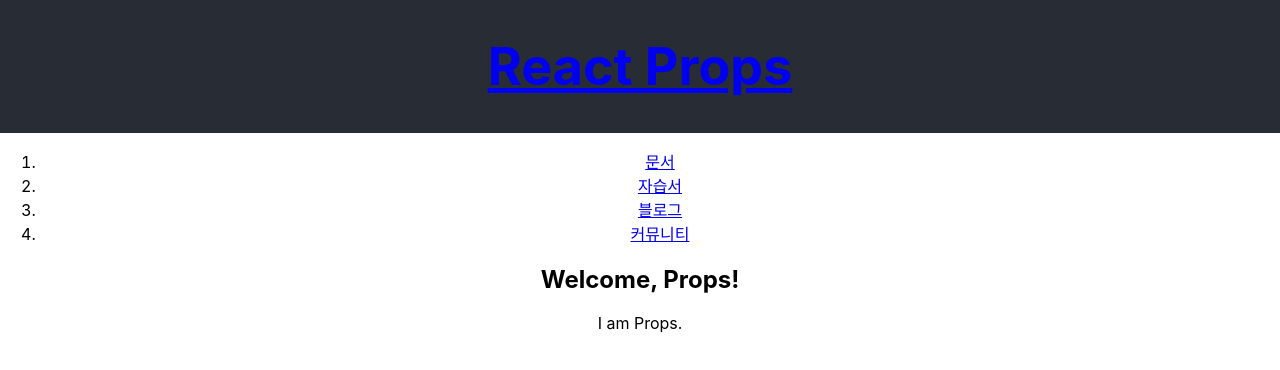
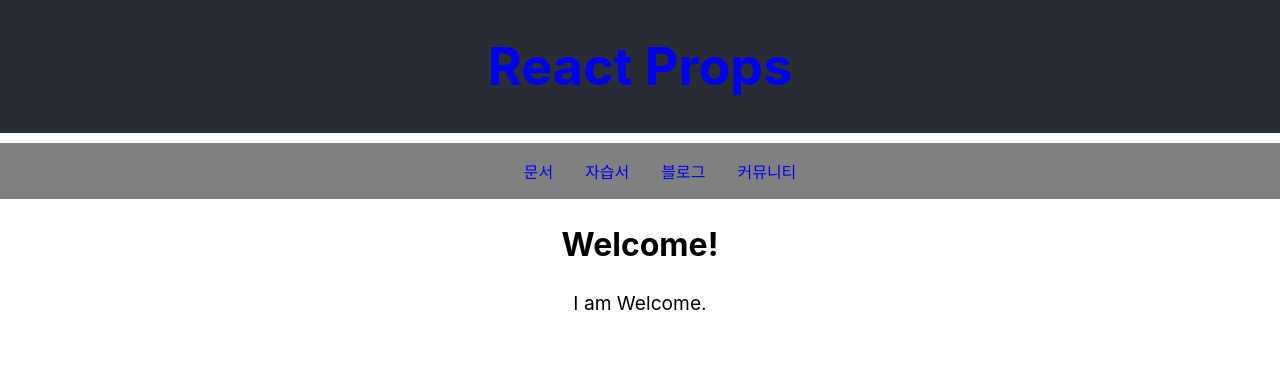
Before and after one commit to focus5n/toy-react, a React (Create React App) app: page / in a window 1280 px wide. Shown: the top 370 px of the page. Built offline with nearby package versions, Linux system fonts and the light colour scheme.

Commit message:
STD State

```diff
--- a/src/App.css
+++ b/src/App.css
@@ -1,10 +1,25 @@
 .App {
+  font-size: 10px;
   text-align: center;
 }
 
-.App-logo {
-  height: 40vmin;
-  pointer-events: none;
+a {
+  text-decoration-line: none;
+}
+
+ol {
+  display: flex;
+  flex-direction: row;
+  justify-content: center;
+  align-items: center;
+  background-color: grey;
+}
+
+li {
+  float: left;
+  list-style: none;
+  font-size: 1rem;
+  padding: 1rem 1rem 1rem 1rem;
 }
 
 .App-header {
@@ -15,9 +30,12 @@
   justify-content: center;
   font-size: calc(10px + 2vmin);
   color: white;
-
 }
 
-.App-link {
-  color: #61dafb;
+.Article h2 {
+  font-size: 2rem;
 }
+
+.Article p {
+  font-size: 1.2rem;
+}
--- a/src/App.js
+++ b/src/App.js
@@ -1,18 +1,14 @@
 import './App.css';
+import {useState} from "react";
 
 function Header(props) {
   return <header className="App-header">
-      {/*https://ko.reactjs.org/*/}
       <h1><a href='/' onClick={ event => {
         event.preventDefault();
         props.onChangeMode();
       }
       }>{props.title}</a></h1>
     </header>
-}
-
-function Alert() {
-    return alert("I am Header!");
 }
 
 function Nav(props) {
@@ -23,7 +19,7 @@
         li.push(<li key={topic.id}><a href={topic.link}>{topic.title}</a></li>);
     }
 
-  return  <nav>
+  return  <nav className="Nav">
       <ol>
           {li}
       </ol>
@@ -31,25 +27,48 @@
 }
 
 function Article(props) {
-  return  <article>
+  return  <article className="Article">
       <h2>{props.title}</h2>
       <p>{props.description}</p>
     </article>
 }
 
+
+
 function App() {
+    // const _mode = useState("WELCOME");
+    // const mode = _mode[0];
+    // const setMode = _mode[1];
+    const [mode, setMode] = useState('WELCOME');
+
     const topics = [
         {id:crypto.randomUUID(), title:"문서", link:"https://ko.reactjs.org/docs/getting-started.html"},
         {id:crypto.randomUUID(), title:"자습서", link:"https://ko.reactjs.org/tutorial/tutorial.html"},
         {id:crypto.randomUUID(), title:"블로그", link:"https://ko.reactjs.org/blog"},
         {id:crypto.randomUUID(), title:"커뮤니티", link:"https://ko.reactjs.org/community/support.html"}
     ]
+    let content;
+
+    if (mode === "WELCOME") {
+        content = <Article title="Welcome!" description="I am Welcome."></Article>;
+    } else if (mode === "REACT") {
+        content = <Article title="Welcome, React!" description="I am React."></Article>;
+    } else {
+        content = <Article title="Welcome!" description="I am Welcome."></Article>;
+    }
 
   return (
     <div className="App">
-        <Header title="React Props" onChangeMode={Alert}></Header>
+        <Header title="React Props" onChangeMode={() => {
+            if (mode === "WELCOME") {
+                setMode("REACT");
+            } else {
+                setMode("WELCOME");
+            }
+        }
+        }></Header>
         <Nav topics={topics}></Nav>
-        <Article title="Welcome, Props!" description="I am Props."></Article>
+        {content}
     </div>
   );
 }
```
